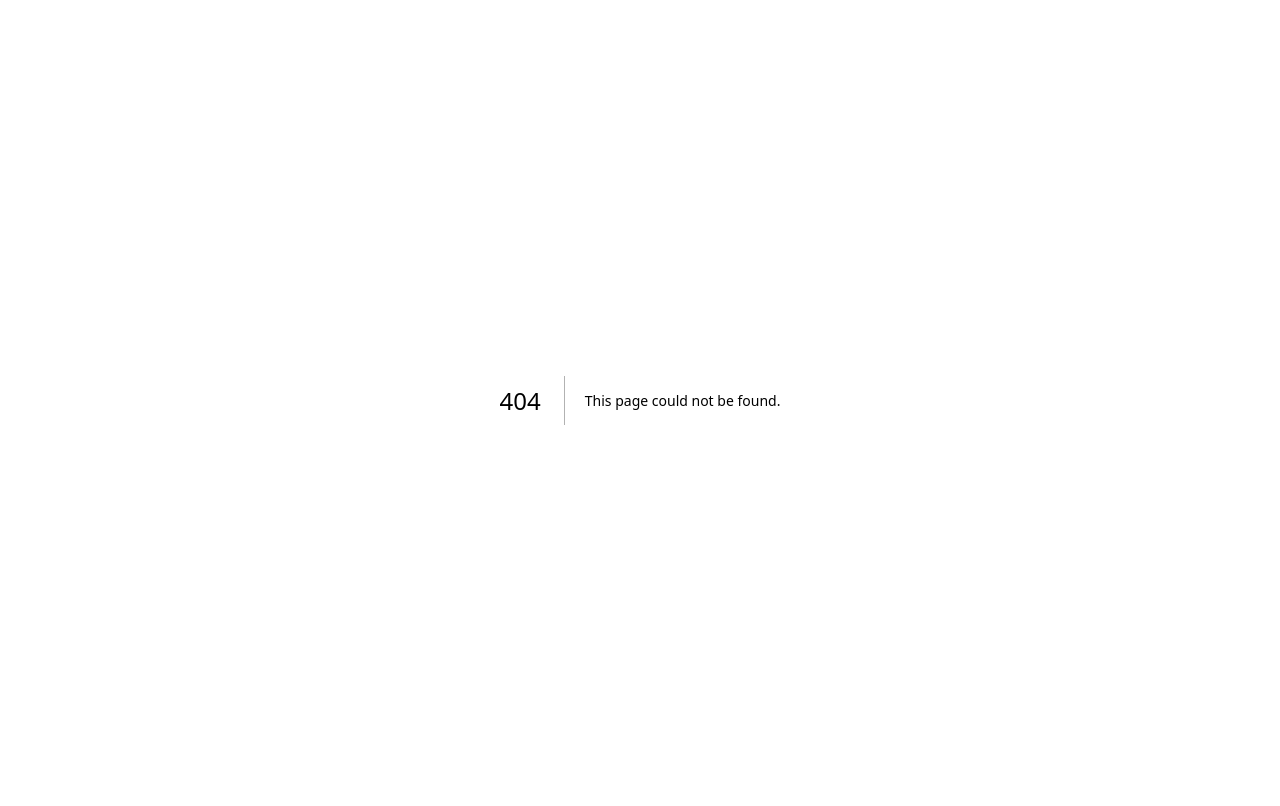
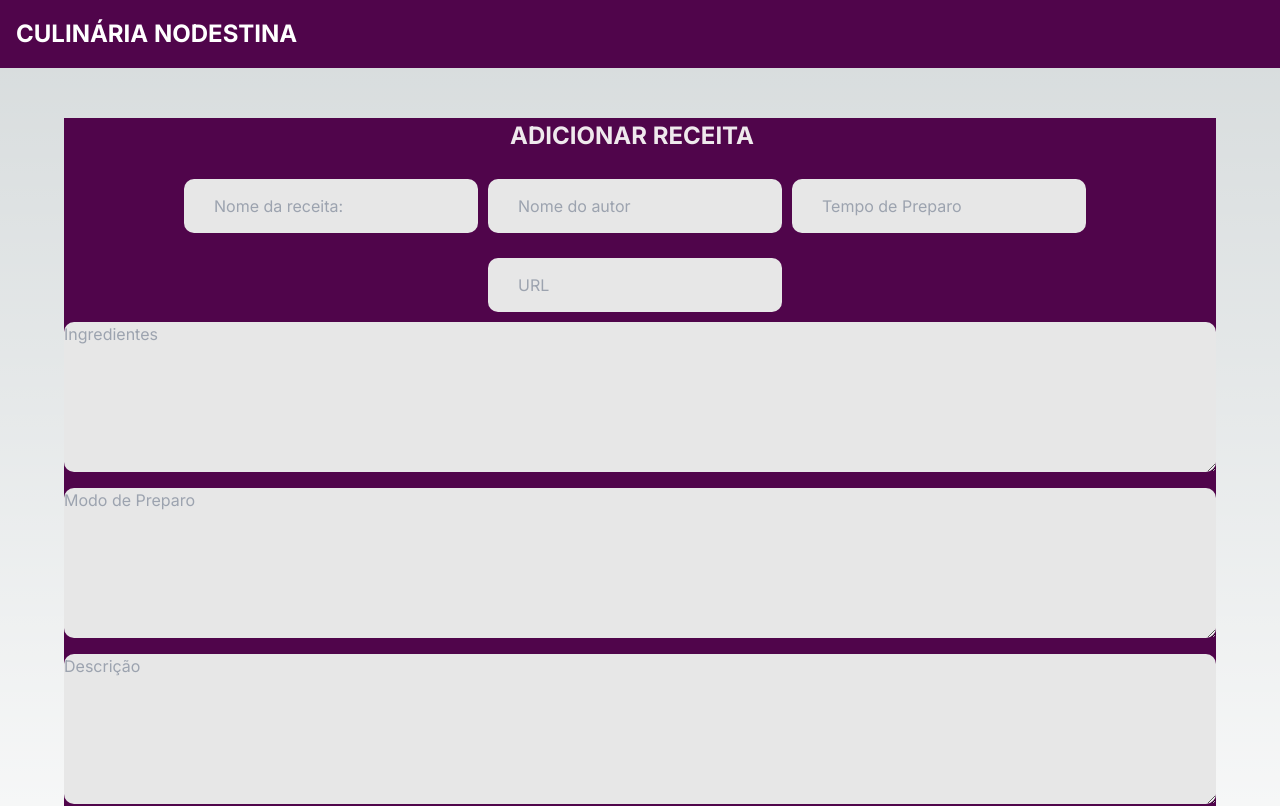
Before and after one commit to flaviogui/ProjectPWeb, a Next.js app in the folder receitas-culinarias/: page /addReceita2 in a window 1280 px wide. Before the commit this address had no page. Shown: the top 806 px of the page. Built offline with nearby package versions, Linux system fonts and the light colour scheme.

Commit message:
para teste

```diff
--- /dev/null
+++ b/receitas-culinarias/src/app/addReceita2/page.tsx
@@ -0,0 +1,10 @@
+import AdicionarReceita from '../componentes/recipeForm/recipeForm'
+import Heard from '../componentes/header/header2'
+export default function AddReceita(){
+  return (
+    <div>
+      <Heard/>
+      <AdicionarReceita/>
+    </div>
+  )
+}
```
